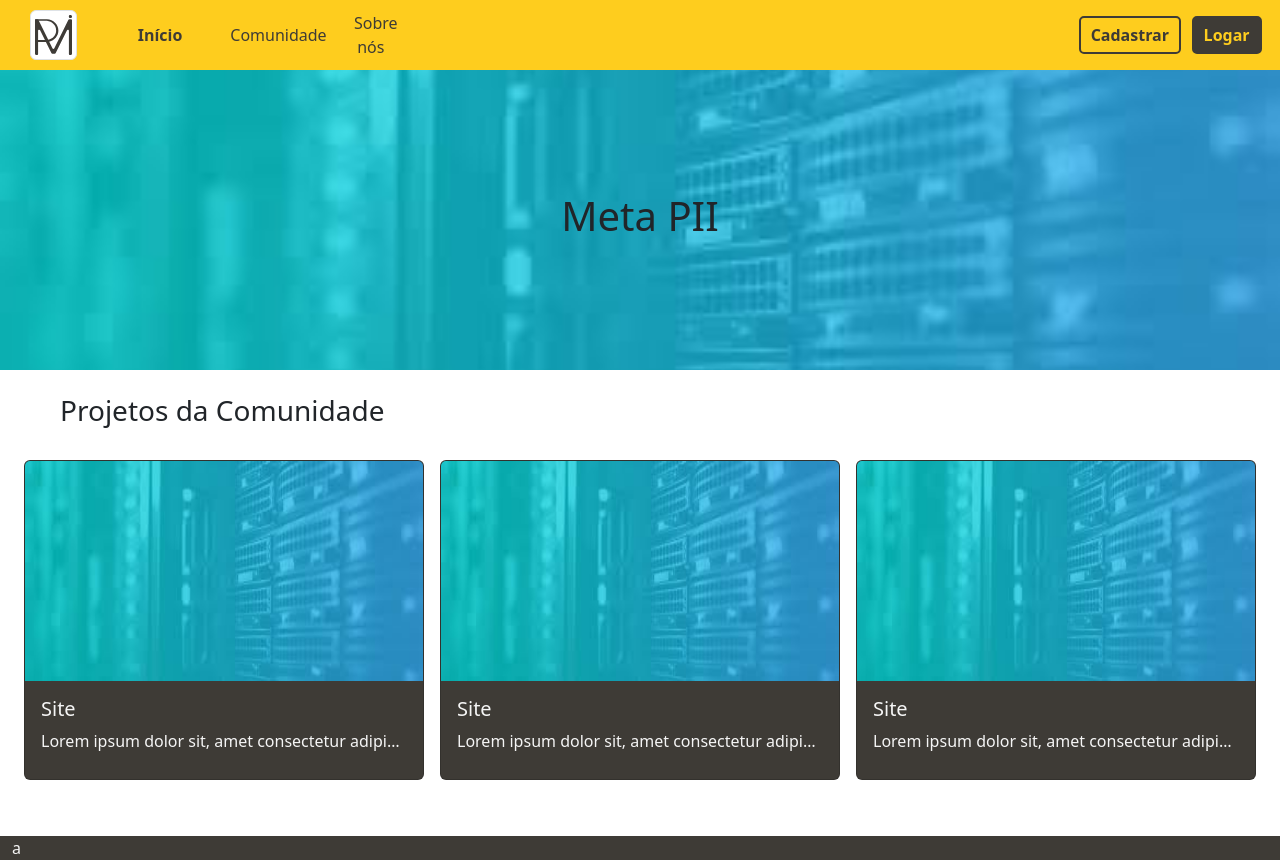
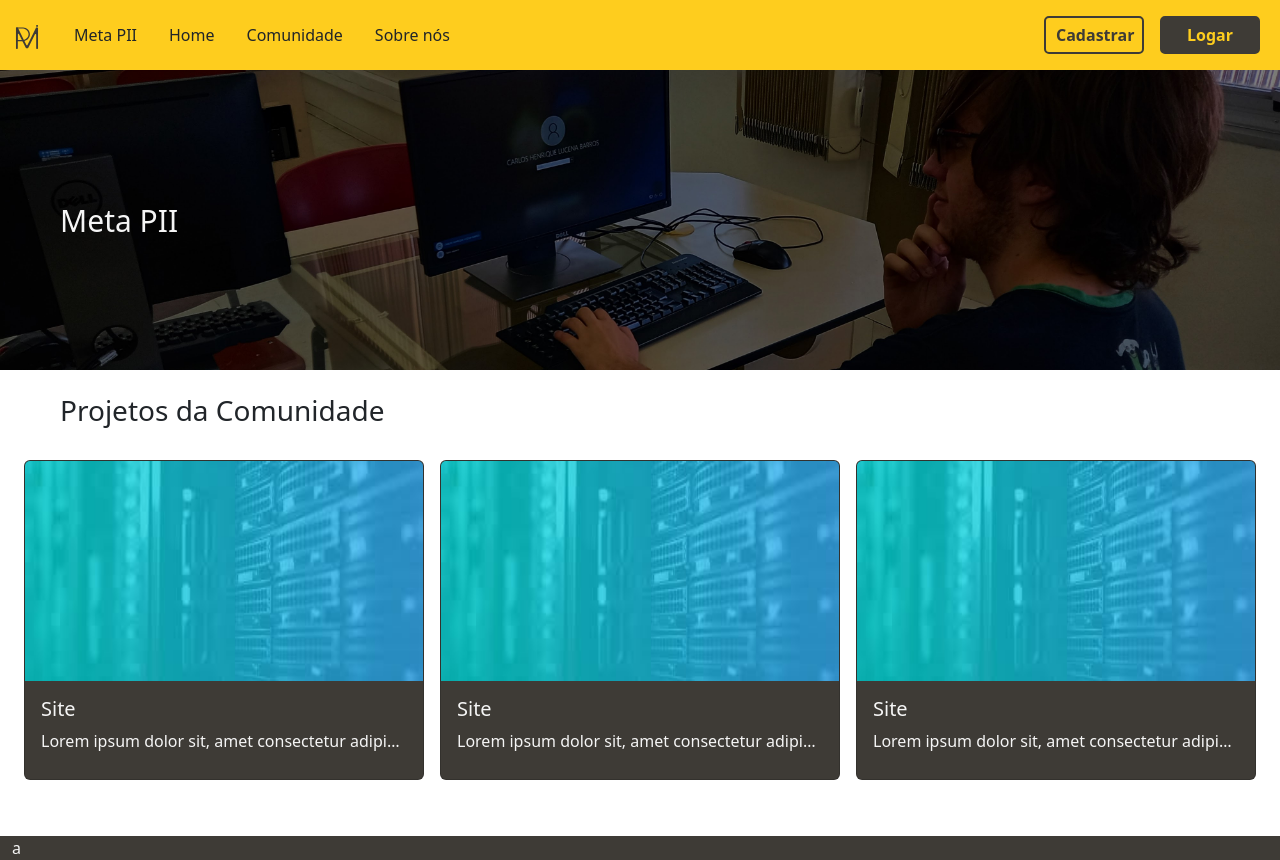
Before and after one commit to barros-carlos/MetaPII, a plain HTML site: page index.html in a window 1280 px wide. Drawn offline with nearby package versions, Linux system fonts and the light colour scheme.

Commit message:
Add files via upload

```diff
--- a/Estilos/estilo.css
+++ b/Estilos/estilo.css
@@ -5,6 +5,7 @@
     --cinza-escuro: #3E3B36;
     --branco-fumaca: #F5F5F5;
     --preto: #020202;
+    --preto-opacidade: #020202DD;
 }
 body{
     font-size: 16px;
@@ -12,7 +13,6 @@ body{
     color: var(--cinza-escuro);
 }
 #navbar{
-    height: 70px;
     background-color: #FECD1E;
 }
 #imagem-logo{
@@ -33,6 +33,7 @@ body{
 }
 #botao-cadastrar{
     background-color: #0000;
+    width: 100px;
     color: var(--cinza-escuro);
     padding: 5px 10px;
     border: solid 2px var(--cinza-escuro);
@@ -43,6 +44,7 @@ body{
 
 #botao-logar{
     background-color: var(--cinza-escuro);
+    width: 100px;
     color: var(--amarelo);
     padding: 5px 10px;
     border: solid 2px var(--cinza-escuro);
@@ -56,11 +58,15 @@ body{
 }
 
 #banner-corpo {
-    background-image: url("../Imagens/download.jpg");
+    background-image: url("../Imagens/banner_homepage.jpg");
     background-position: center;
     background-repeat: no-repeat;
     background-size: cover;
     height: 300px;
+}
+#banner-texto {
+    color: var(--branco-fumaca);
+    font-size: 30px;
 }
 
 #card-site {
--- a/index.html
+++ b/index.html
@@ -9,13 +9,14 @@
     <link rel="stylesheet" href="Estilos/reset.css">
     <link rel="stylesheet" href="Estilos/estilo.css">
     <link rel="stylesheet" href="https://cdn.jsdelivr.net/npm/bootstrap@5.2.2/dist/css/bootstrap.css">
-
+    <script src="https://cdn.jsdelivr.net/npm/bootstrap@5.2.2/dist/js/bootstrap.bundle.min.js" integrity="sha384-OERcA2EqjJCMA+/3y+gxIOqMEjwtxJY7qPCqsdltbNJuaOe923+mo//f6V8Qbsw3" crossorigin="anonymous"></script>
+    <script src="https://cdn.jsdelivr.net/npm/axios/dist/axios.min.js"></script>
     <link rel="shortcut icon" href="Imagens/metaPii-Logo.svg">
     <title>Página Principal</title>
 </head>
 
 <body>
-    <div class="container-fluid sticky-top text-center">
+    <!-- <div class="container-fluid sticky-top text-center">
         <div id="navbar" class="row align-items-center">
             <div class="col-lg-1"><img id="imagem-logo" class="img-thumbnail" src="Imagens/metaPii-Logo.svg"
                     alt="Logo Meta PII"></div>
@@ -25,10 +26,32 @@
             <div class="col-lg-1 offset-lg-6"><button id="botao-cadastrar">Cadastrar</button></div>
             <div class="col-lg-1"><button id="botao-logar">Logar</button></div>
         </div>
-    </div>
+    </div> -->
+    <nav id="navbar" class="navbar navbar-expand-md">
+        <div class="container-fluid">
+            <a class="navbar-brand" href="#">
+                <img src="Imagens/metaPii-Logo.svg" alt="Bootstrap" width="30" height="24">
+            </a>
+            <a class="nav-link active mx-3" data-bs-toggle="collapse" data-bs-target="#myNavbar" aria-controls="#myNavbar" aria-expanded="false" aria-label="toggle navigation" href="">Meta PII</a>
+            <button class="navbar-toggler" type="button" data-bs-toggle="collapse" data-bs-target="#myNavbar"
+                aria-controls="#myNavbar" aria-expanded="false" aria-label="toggle navigation">
+                <span class="navbar-toggler-icon"></span>
+            </button>
+            <div class="collapse navbar-collapse" id="myNavbar">
+                <a class="nav-link disabled mx-3 py-2" aria-current="page" href="#">Home</a>
+                <a class="nav-link active mx-3 py-2" aria-current="page" href="#">Comunidade</a>
+                <a class="nav-link active mx-3 py-2" aria-current="page" href="#">Sobre nós</a>
+                <button id="botao-cadastrar" class="nav-link mx-2 ms-md-auto my-2">Cadastrar</button>
+                <button id="botao-logar" class=" nav-link mx-2 my-2 ">Logar</button>
+            </div>
 
-    <div id="banner-corpo" class="container-fluid d-flex justify-content-center align-items-center">
-            <div class=""><h1>Meta PII</h1></div>
+        </div>
+    </nav>
+
+    <div id="banner-corpo" class="container-fluid d-flex justify-content-left align-items-center">
+        <div class="ms-5">
+            <div id="banner-texto">Meta PII</div>
+        </div>
     </div>
 
     <div class="container-fluid">
```
Also changed, not shown: Imagens/banner_homepage.jpg (added).
